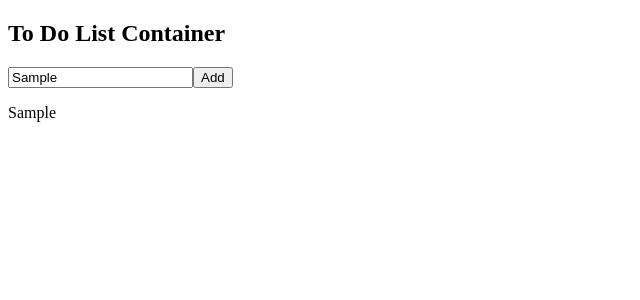
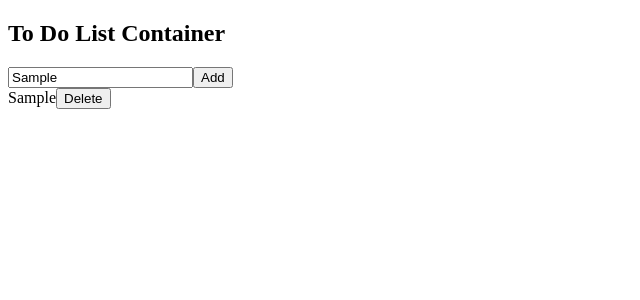
Before and after one commit to jackthta/Angular-To-Do-List, an Angular app: page / in a window 1280 px wide. Both pictures are taken after typing "Sample" into the empty fields and a click on the button "Add". Shown: the top 300 px of the page, without its empty margins (0-640 px from the left). Built offline with nearby package versions, Linux system fonts and the light colour scheme.

Commit message:
Added ability to delete to-do-items.

```diff
--- a/src/app/to-do-item/to-do-item.component.html
+++ b/src/app/to-do-item/to-do-item.component.html
@@ -1 +1,3 @@
-<p>{{ toDoText }}</p>
+<div>
+    <span>{{ toDoText }}</span><button (click)="onDeleteToDo()">Delete</button>
+</div>
--- a/src/app/to-do-item/to-do-item.component.ts
+++ b/src/app/to-do-item/to-do-item.component.ts
@@ -1,4 +1,4 @@
-import { Component, OnInit, Input} from '@angular/core';
+import { Component, OnInit, Input, Output, EventEmitter} from '@angular/core';
 
 @Component({
   selector: 'app-to-do-item',
@@ -7,10 +7,17 @@ import { Component, OnInit, Input} from '@angular/core';
 })
 export class ToDoItemComponent implements OnInit {
   @Input() toDoText:string;
+  @Input() index:number;
+
+  @Output() deleteToDo = new EventEmitter<number>();
 
   constructor() { }
 
   ngOnInit() {
   }
 
+  onDeleteToDo = () => {
+    this.deleteToDo.emit(this.index);
+  };
+
 }
--- a/src/app/to-do-list/to-do-list.component.html
+++ b/src/app/to-do-list/to-do-list.component.html
@@ -1,3 +1,8 @@
 <h2>To Do List Container</h2>
 <app-add-to-do (newToDo)="onAddedToDo($event)"></app-add-to-do>
-<app-to-do-item *ngFor = "let toDoItem of toDoArray" [toDoText] = "toDoItem"></app-to-do-item>
+<app-to-do-item
+    *ngFor = "let toDoItem of toDoArray; let index = index"
+    (deleteToDo) = "onDeletedToDo($event)"
+    [toDoText] = "toDoItem"
+    [index]="index"
+    ></app-to-do-item>
--- a/src/app/to-do-list/to-do-list.component.ts
+++ b/src/app/to-do-list/to-do-list.component.ts
@@ -13,8 +13,12 @@ export class ToDoListComponent implements OnInit {
   ngOnInit() {
   }
 
-  onAddedToDo = (toDoText:string) => {
+  onAddedToDo = (toDoText: string) => {
     this.toDoArray.push(toDoText);
   };
 
+  onDeletedToDo = (itemIndex: number) => {
+    this.toDoArray = this.toDoArray.filter((toDo, index) => index !== itemIndex);
+  };
+
 }
```
